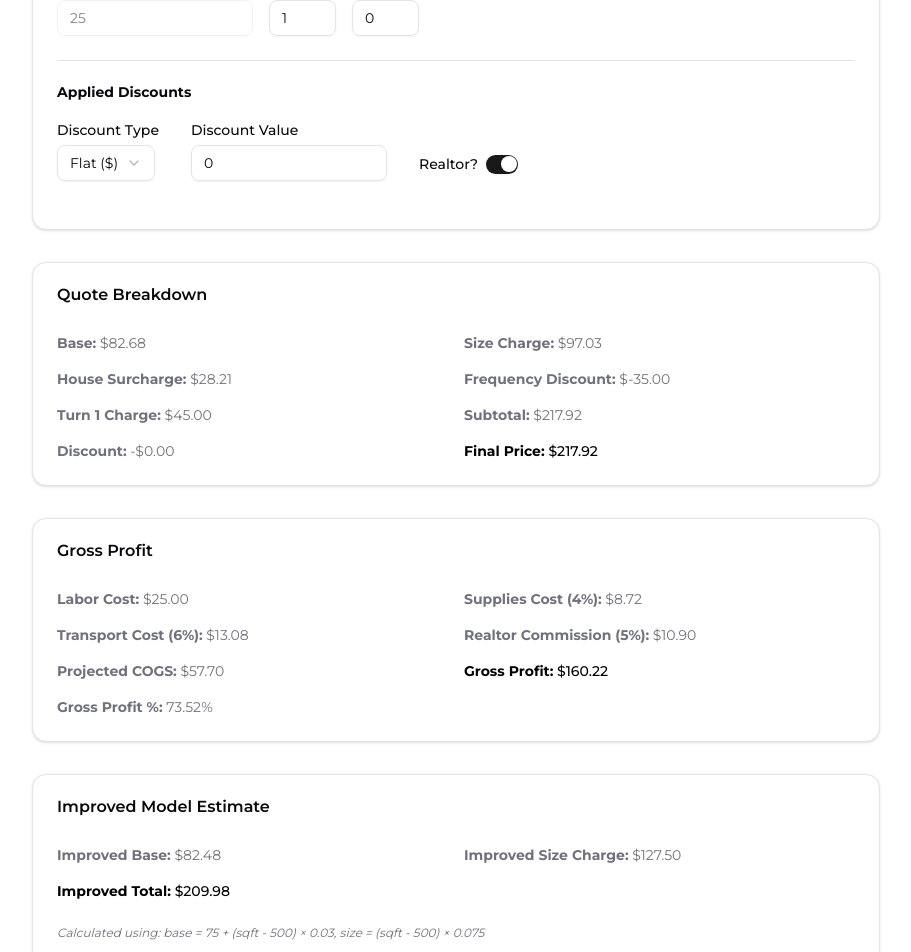
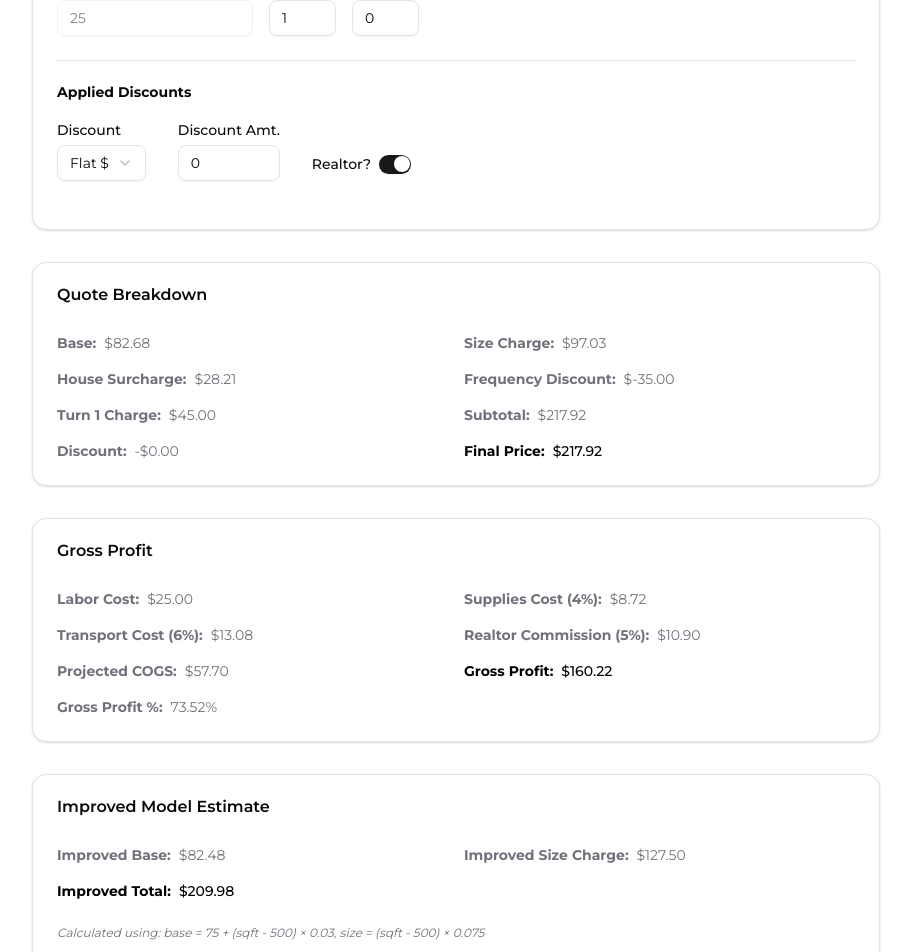
Before and after one commit to morgansegura/limpia-marketing, a Next.js app: page /estimation-tool in a window 1280 px wide. Shown: the part 380-1332 px from the top of the page, without its empty margins (184-1095 px from the left). Built offline with nearby package versions, Linux system fonts and the light colour scheme.

Commit message:
feat: updates steps and number values in fields

```diff
--- a/src/app/estimation-tool/page.tsx
+++ b/src/app/estimation-tool/page.tsx
@@ -106,11 +106,14 @@ export default function QuoteEstimatorPage() {
             <strong>Labor Metrics</strong>
           </Label>
 
-          <div className="grid grid-cols-3 gap-4 pb-6 border-b">
+          <div className="flex gap-4 pb-6 border-b">
             <FormItem>
               <Label>SqFt</Label>
               <Input
                 type="number"
+                min={500}
+                max={5000}
+                step={50}
                 value={sqft}
                 onChange={(e) => setSqft(Number(e.target.value))}
               />
@@ -126,7 +129,7 @@ export default function QuoteEstimatorPage() {
                 </SelectTrigger>
                 <SelectContent>
                   <SelectItem value="apartment">Apartment</SelectItem>
-                  <SelectItem value="house">House (+$28)</SelectItem>
+                  <SelectItem value="house">House</SelectItem>
                 </SelectContent>
               </Select>
             </FormItem>
@@ -153,7 +156,7 @@ export default function QuoteEstimatorPage() {
             <strong>Labor Metrics</strong>
           </Label>
 
-          <div className="flex  gap-4 pb-6 border-b">
+          <div className="flex gap-4 pb-6 border-b">
             <FormItem>
               <Label>Hourly Rate</Label>
               <Input
@@ -191,7 +194,7 @@ export default function QuoteEstimatorPage() {
 
           <div className="flex gap-8 pb-6">
             <FormItem>
-              <Label>Discount Type</Label>
+              <Label>Discount</Label>
               <Select
                 value={discountType}
                 onValueChange={(v) => setDiscountType(v as TDiscountType)}
@@ -200,16 +203,19 @@ export default function QuoteEstimatorPage() {
                   <SelectValue />
                 </SelectTrigger>
                 <SelectContent>
-                  <SelectItem value="flat">Flat ($)</SelectItem>
-                  <SelectItem value="percent">Percent (%)</SelectItem>
+                  <SelectItem value="flat">Flat $</SelectItem>
+                  <SelectItem value="percent">Percent %</SelectItem>
                 </SelectContent>
               </Select>
             </FormItem>
 
             <FormItem>
-              <Label>Discount Value</Label>
+              <Label>Discount Amt.</Label>
               <Input
                 type="number"
+                min={0}
+                max={discountType === "flat" ? 50 : 25}
+                step={discountType === "flat" ? 5 : 1}
                 value={discountValue}
                 onChange={(e) => setDiscountValue(Number(e.target.value))}
               />
@@ -228,28 +234,28 @@ export default function QuoteEstimatorPage() {
           <CardTitle>Quote Breakdown</CardTitle>
         </CardHeader>
         <CardContent className="grid grid-cols-2 gap-4 text-sm text-muted-foreground">
-          <div>
+          <div className="flex flex-col gap-2 lg:flex-row">
             <strong>Base:</strong> ${base.toFixed(2)}
           </div>
-          <div>
+          <div className="flex flex-col gap-2 lg:flex-row">
             <strong>Size Charge:</strong> ${size.toFixed(2)}
           </div>
-          <div>
+          <div className="flex flex-col gap-2 lg:flex-row">
             <strong>House Surcharge:</strong> ${houseSurcharge.toFixed(2)}
           </div>
-          <div>
+          <div className="flex flex-col gap-2 lg:flex-row">
             <strong>Frequency Discount:</strong> ${frequencyDiscount.toFixed(2)}
           </div>
-          <div>
+          <div className="flex flex-col gap-2 lg:flex-row">
             <strong>Turn 1 Charge:</strong> ${turn1.toFixed(2)}
           </div>
-          <div>
+          <div className="flex flex-col gap-2 lg:flex-row">
             <strong>Subtotal:</strong> ${subtotal.toFixed(2)}
           </div>
-          <div>
+          <div className="flex flex-col gap-2 lg:flex-row">
             <strong>Discount:</strong> -${discount.toFixed(2)}
           </div>
-          <div className="text-black font-medium">
+          <div className="flex flex-col gap-2 lg:flex-row text-black font-medium">
             <strong>Final Price:</strong> ${finalPrice.toFixed(2)}
           </div>
         </CardContent>
@@ -260,27 +266,27 @@ export default function QuoteEstimatorPage() {
           <CardTitle>Gross Profit</CardTitle>
         </CardHeader>
         <CardContent className="grid grid-cols-2 gap-4 text-sm text-muted-foreground">
-          <div>
+          <div className="flex flex-col gap-2 lg:flex-row">
             <strong>Labor Cost:</strong> ${contractorCost.toFixed(2)}
           </div>
-          <div>
+          <div className="flex flex-col gap-2 lg:flex-row">
             <strong>Supplies Cost (4%):</strong> ${suppliesCost.toFixed(2)}
           </div>
-          <div>
+          <div className="flex flex-col gap-2 lg:flex-row">
             <strong>Transport Cost (6%):</strong> $
             {transportationCost.toFixed(2)}
           </div>
-          <div>
+          <div className="flex flex-col gap-2 lg:flex-row">
             <strong>Realtor Commission (5%):</strong> $
             {realtorCommission.toFixed(2)}
           </div>
-          <div>
+          <div className="flex flex-col gap-2 lg:flex-row">
             <strong>Projected COGS:</strong> ${projectedCOGS.toFixed(2)}
           </div>
-          <div className="text-black font-medium">
+          <div className="flex flex-col gap-2 lg:flex-row text-black font-medium">
             <strong>Gross Profit:</strong> ${grossProfit.toFixed(2)}
           </div>
-          <div>
+          <div className="flex flex-col gap-2 lg:flex-row">
             <strong>Gross Profit %:</strong> {grossProfitPercent.toFixed(2)}%
           </div>
         </CardContent>
@@ -291,13 +297,13 @@ export default function QuoteEstimatorPage() {
           <CardTitle>Improved Model Estimate</CardTitle>
         </CardHeader>
         <CardContent className="grid grid-cols-2 gap-4 text-sm text-muted-foreground">
-          <div>
+          <div className="flex flex-col gap-2 lg:flex-row">
             <strong>Improved Base:</strong> ${improvedBase.toFixed(2)}
           </div>
-          <div>
+          <div className="flex flex-col gap-2 lg:flex-row">
             <strong>Improved Size Charge:</strong> ${improvedSize.toFixed(2)}
           </div>
-          <div className="col-span-2 text-black font-medium">
+          <div className="flex flex-col gap-2 lg:flex-row text-black font-medium">
             <strong>Improved Total:</strong> ${improvedPrice.toFixed(2)}
           </div>
           <p className="col-span-2 text-xs italic mt-2">
```
